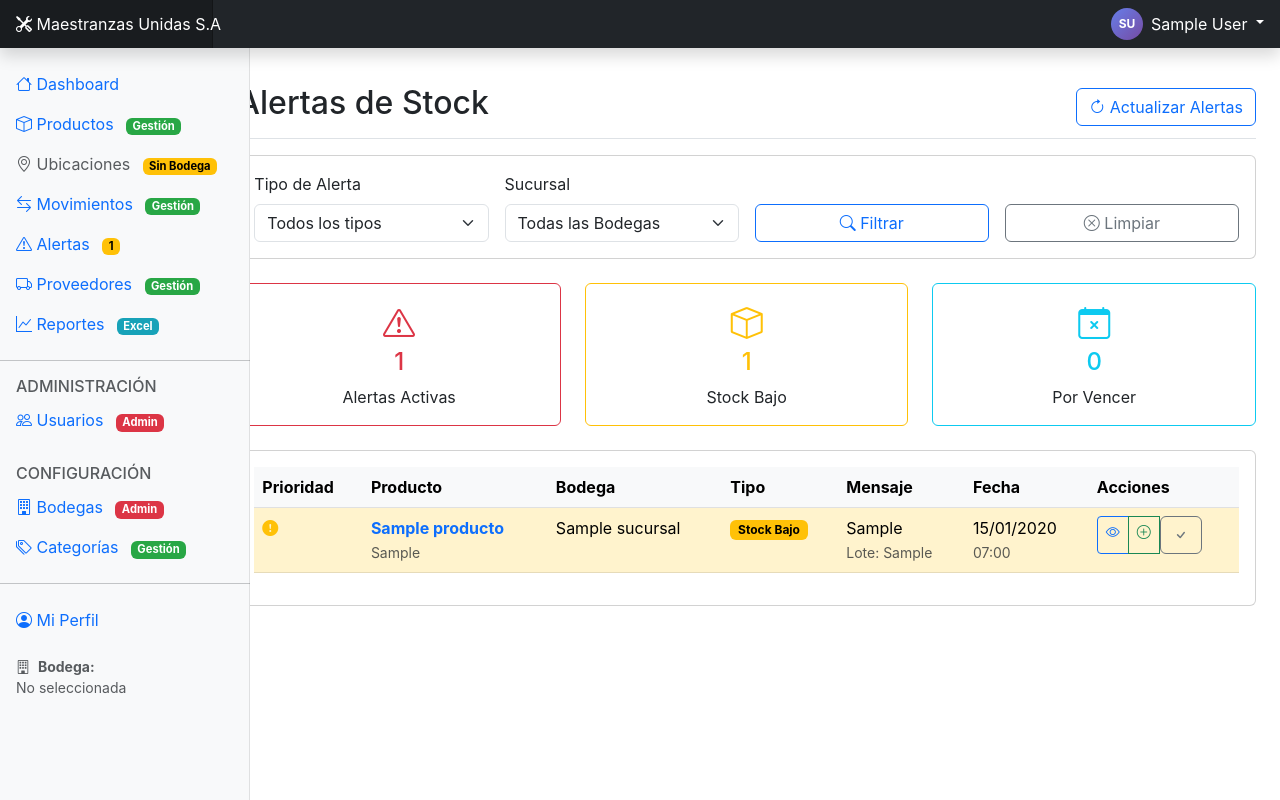
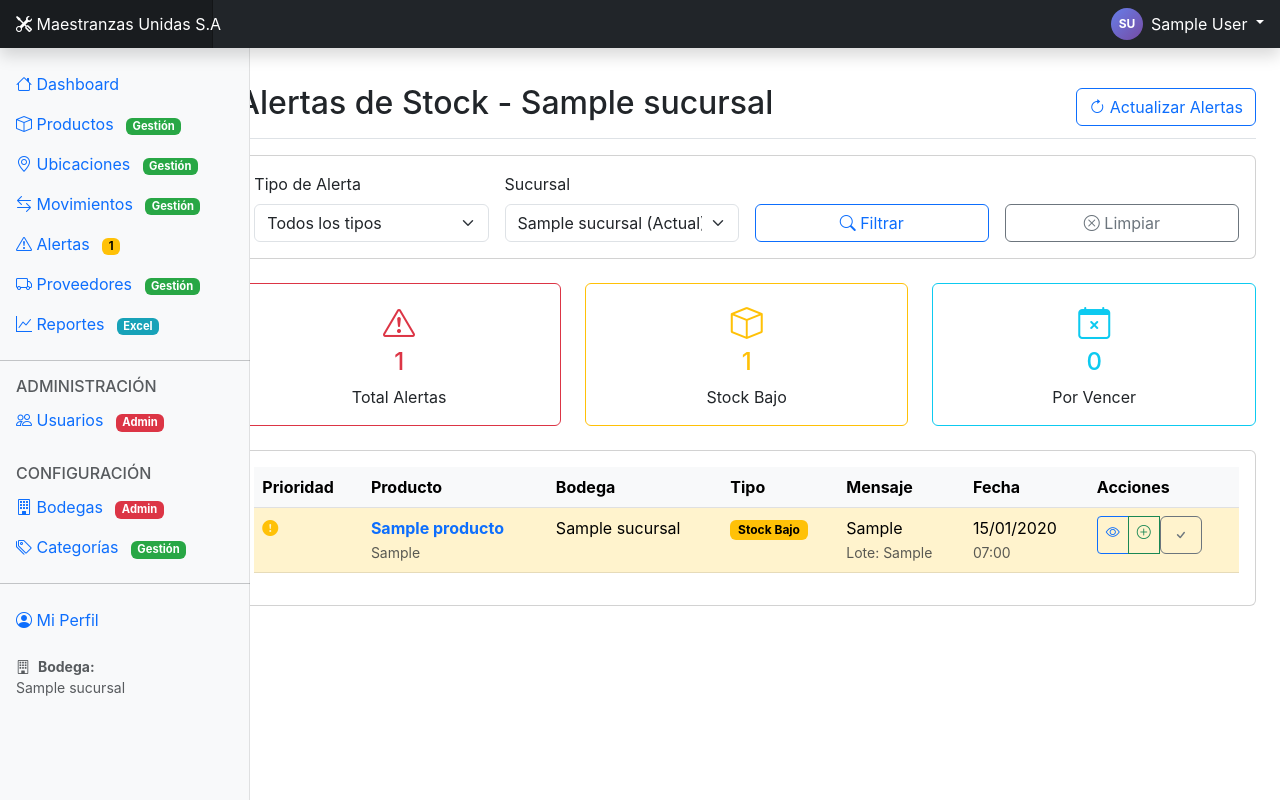
Before and after one commit to jesrojas98/Maestranza, a Django app: page /alertas/ in a window 1280 px wide. Run offline with Django 5.2, Linux system fonts and the light colour scheme; a user stored in the database is signed in; tables that the repository leaves empty hold one stand-in row (values such as "Sample post").

Commit message:
integracion de error al alertas

```diff
--- a/inventario/urls.py
+++ b/inventario/urls.py
@@ -50,6 +50,8 @@
     # Alertas (Gestores e Administradores)
     path('alertas/', views.alertas_stock, name='alertas_stock'),
     path('alertas/<int:alerta_id>/resolver/', views.resolver_alerta, name='resolver_alerta'),
+    path('generar-alertas/', views.generar_alertas_automaticas, name='generar_alertas'),
+    path('sincronizar-alertas/', views.sincronizar_alertas_manual, name='sincronizar_alertas'),
 
     # Proveedores (Gestores e Administradores)
     path('proveedores/', views.lista_proveedores, name='lista_proveedores'),
--- a/inventario/views.py
+++ b/inventario/views.py
@@ -764,29 +764,79 @@
 @puede_ver_alertas
 def alertas_stock(request):
     """Lista de alertas de stock"""
+
+    print("=== INICIO DEBUG ALERTAS_STOCK ===")
+
+    # Obtener sucursal actual de la sesión (igual que en dashboard)
+    sucursal_id = request.session.get('sucursal_id')
+    sucursal_actual = None
+
+    if sucursal_id:
+        try:
+            sucursal_actual = Sucursal.objects.get(id=sucursal_id, activa=True)
+            print(f"Sucursal de sesión encontrada: {sucursal_actual.nombre}")
+        except Sucursal.DoesNotExist:
+            print("Sucursal de sesión no encontrada")
+            sucursal_actual = None
+
+    # Si no hay sucursal en sesión, usar la primera activa
+    if not sucursal_actual:
+        sucursal_actual = Sucursal.objects.filter(activa=True).first()
+        if sucursal_actual:
+            request.session['sucursal_id'] = sucursal_actual.id
+            request.session['sucursal_nombre'] = sucursal_actual.nombre
+            request.session.modified = True
+            print(f"Usando primera sucursal activa: {sucursal_actual.nombre}")
+
+    # Consulta base de alertas
     alertas = AlertaStock.objects.filter(
         status='activa'
     ).select_related('producto', 'sucursal', 'lote').order_by('-fecha_creacion')
 
-    # Filtros
+    print(f"Alertas activas totales: {alertas.count()}")
+
+    # Filtros del formulario
     tipo_filter = request.GET.get('tipo')
     sucursal_filter = request.GET.get('sucursal')
 
+    print(f"Filtro tipo: {tipo_filter}")
+    print(f"Filtro sucursal GET: {sucursal_filter}")
+
+    # Si no se especifica sucursal en filtro, usar la de la sesión
+    if not sucursal_filter and sucursal_actual:
+        sucursal_filter = str(sucursal_actual.id)
+        print(f"Aplicando filtro de sucursal por defecto: {sucursal_filter}")
+
     if tipo_filter:
         alertas = alertas.filter(tipo=tipo_filter)
+        print(f"Después de filtro tipo: {alertas.count()}")
 
     if sucursal_filter:
         alertas = alertas.filter(sucursal_id=sucursal_filter)
+        print(f"Después de filtro sucursal: {alertas.count()}")
 
     # Calcular estadísticas ANTES de la paginación
     total_alertas = alertas.count()
     alertas_stock_bajo = alertas.filter(tipo='stock_bajo').count()
     alertas_vencimiento = alertas.filter(tipo='vencimiento').count()
 
+    print(f"Estadísticas calculadas:")
+    print(f"  - Total: {total_alertas}")
+    print(f"  - Stock bajo: {alertas_stock_bajo}")
+    print(f"  - Vencimiento: {alertas_vencimiento}")
+
+    # MOSTRAR LAS ALERTAS ENCONTRADAS
+    print("Alertas encontradas:")
+    for alerta in alertas[:3]:  # Solo las primeras 3 para no saturar
+        print(f"  - ID {alerta.id}: {alerta.producto.nombre} - {alerta.sucursal.nombre} - {alerta.tipo}")
+
     # Paginación
     paginator = Paginator(alertas, 20)
     page_number = request.GET.get('page')
     alertas_paginadas = paginator.get_page(page_number)
+
+    print(f"Alertas en página actual: {len(alertas_paginadas.object_list)}")
+    print("=== FIN DEBUG ALERTAS_STOCK ===")
 
     context = {
         'alertas': alertas_paginadas,
@@ -794,6 +844,7 @@
         'tipos_alerta': AlertaStock.TIPO_CHOICES,
         'tipo_seleccionado': tipo_filter,
         'sucursal_seleccionada': sucursal_filter,
+        'sucursal_actual': sucursal_actual,
         # Estadísticas
         'total_alertas': total_alertas,
         'alertas_stock_bajo': alertas_stock_bajo,
@@ -801,6 +852,211 @@
     }
 
     return render(request, 'inventario/alertas/lista.html', context)
+
+
+def generar_alertas_automaticas(request):
+    """Generar alertas automáticamente para todos los productos con problemas"""
+    if request.method == 'POST':
+        alertas_generadas = 0
+        alertas_actualizadas = 0
+
+        # Obtener todos los inventarios
+        inventarios = Inventario.objects.select_related('producto', 'sucursal').all()
+
+        for inventario in inventarios:
+            # 1. VERIFICAR STOCK BAJO
+            if inventario.cantidad <= inventario.producto.stock_minimo:
+                # Verificar si ya existe una alerta activa
+                alerta_existente = AlertaStock.objects.filter(
+                    producto=inventario.producto,
+                    sucursal=inventario.sucursal,
+                    tipo='stock_bajo',
+                    status='activa'
+                ).first()
+
+                if alerta_existente:
+                    # Actualizar mensaje si cambió
+                    nuevo_mensaje = f'Stock bajo: {inventario.cantidad} unidades (mínimo: {inventario.producto.stock_minimo})'
+                    if alerta_existente.mensaje != nuevo_mensaje:
+                        alerta_existente.mensaje = nuevo_mensaje
+                        alerta_existente.save()
+                        alertas_actualizadas += 1
+                else:
+                    # Crear nueva alerta
+                    AlertaStock.objects.create(
+                        producto=inventario.producto,
+                        sucursal=inventario.sucursal,
+                        tipo='stock_bajo',
+                        mensaje=f'Stock bajo: {inventario.cantidad} unidades (mínimo: {inventario.producto.stock_minimo})',
+                        status='activa'
+                    )
+                    alertas_generadas += 1
+                    print(f"Alerta creada: {inventario.producto.nombre} en {inventario.sucursal.nombre}")
+
+        # 2. VERIFICAR PRODUCTOS POR VENCER (próximos 30 días)
+        from datetime import timedelta
+        fecha_limite = timezone.now().date() + timedelta(days=30)
+
+        lotes_por_vencer = Lote.objects.filter(
+            fecha_vencimiento__lte=fecha_limite,
+            fecha_vencimiento__gte=timezone.now().date()
+        ).select_related('producto')
+
+        for lote in lotes_por_vencer:
+            # Buscar inventario de este producto en todas las sucursales
+            inventarios_producto = Inventario.objects.filter(producto=lote.producto)
+
+            for inventario in inventarios_producto:
+                alerta_existente = AlertaStock.objects.filter(
+                    producto=lote.producto,
+                    sucursal=inventario.sucursal,
+                    lote=lote,
+                    tipo='vencimiento',
+                    status='activa'
+                ).first()
+
+                if not alerta_existente:
+                    dias_restantes = (lote.fecha_vencimiento - timezone.now().date()).days
+                    AlertaStock.objects.create(
+                        producto=lote.producto,
+                        sucursal=inventario.sucursal,
+                        lote=lote,
+                        tipo='vencimiento',
+                        mensaje=f'Producto vence en {dias_restantes} días (Lote: {lote.codigo})',
+                        status='activa'
+                    )
+                    alertas_generadas += 1
+                    print(f"Alerta vencimiento creada: {lote.producto.nombre} - Lote {lote.codigo}")
+
+        # 3. RESOLVER ALERTAS DE STOCK QUE YA NO APLICAN
+        alertas_stock_resolver = AlertaStock.objects.filter(
+            tipo='stock_bajo',
+            status='activa'
+        ).select_related('producto', 'sucursal')
+
+        alertas_resueltas = 0
+        for alerta in alertas_stock_resolver:
+            try:
+                inventario = Inventario.objects.get(
+                    producto=alerta.producto,
+                    sucursal=alerta.sucursal
+                )
+                # Si el stock ya no está bajo, resolver la alerta
+                if inventario.cantidad > alerta.producto.stock_minimo:
+                    alerta.status = 'resuelta'
+                    alerta.fecha_resolucion = timezone.now()
+                    alerta.save()
+                    alertas_resueltas += 1
+                    print(f"Alerta resuelta automáticamente: {alerta.producto.nombre}")
+            except Inventario.DoesNotExist:
+                # Si no existe inventario, resolver la alerta
+                alerta.status = 'resuelta'
+                alerta.fecha_resolucion = timezone.now()
+                alerta.save()
+                alertas_resueltas += 1
+
+        mensaje = f'Proceso completado: {alertas_generadas} alertas creadas, {alertas_actualizadas} actualizadas, {alertas_resueltas} resueltas automáticamente'
+        print(mensaje)
+
+        return JsonResponse({
+            'success': True,
+            'alertas_generadas': alertas_generadas,
+            'alertas_actualizadas': alertas_actualizadas,
+            'alertas_resueltas': alertas_resueltas,
+            'message': mensaje
+        })
+
+    return JsonResponse({'success': False, 'message': 'Método no permitido'})
+
+
+def sincronizar_alertas_manual(request):
+    """Función para ejecutar manualmente desde el admin o como vista independiente"""
+
+    print("=== INICIANDO SINCRONIZACIÓN DE ALERTAS ===")
+
+    # Llamar a la función de generación
+    fake_request = type('obj', (object,), {'method': 'POST'})()
+    resultado = generar_alertas_automaticas(fake_request)
+
+    # Mostrar estadísticas actuales
+    total_alertas = AlertaStock.objects.filter(status='activa').count()
+    alertas_por_tipo = AlertaStock.objects.filter(status='activa').values('tipo').annotate(count=models.Count('tipo'))
+
+    print(f"Total alertas activas después de sincronización: {total_alertas}")
+    for tipo in alertas_por_tipo:
+        print(f"  - {tipo['tipo']}: {tipo['count']}")
+
+    if request:
+        return JsonResponse({
+            'message': 'Sincronización completada',
+            'total_alertas_activas': total_alertas
+        })
+
+    return resultado
+
+def verificar_y_generar_alertas(sucursal=None):
+    """Verificar y generar alertas de stock automáticamente"""
+
+    if sucursal:
+        inventarios = Inventario.objects.filter(sucursal=sucursal)
+    else:
+        inventarios = Inventario.objects.all()
+
+    alertas_generadas = 0
+
+    for inventario in inventarios:
+        # Verificar stock bajo
+        if inventario.cantidad <= inventario.producto.stock_minimo:
+            # Verificar si ya existe una alerta activa para este producto/sucursal
+            alerta_existente = AlertaStock.objects.filter(
+                producto=inventario.producto,
+                sucursal=inventario.sucursal,
+                tipo='stock_bajo',
+                status='activa'
+            ).exists()
+
+            if not alerta_existente:
+                AlertaStock.objects.create(
+                    producto=inventario.producto,
+                    sucursal=inventario.sucursal,
+                    tipo='stock_bajo',
+                    mensaje=f'Stock bajo: {inventario.cantidad} unidades (mínimo: {inventario.producto.stock_minimo})',
+                    status='activa'
+                )
+                alertas_generadas += 1
+
+        # Verificar productos por vencer
+        fecha_limite = timezone.now().date() + timedelta(days=30)
+        lotes_por_vencer = Lote.objects.filter(
+            producto=inventario.producto,
+            fecha_vencimiento__lte=fecha_limite,
+            fecha_vencimiento__gte=timezone.now().date()
+        )
+
+        for lote in lotes_por_vencer:
+            alerta_existente = AlertaStock.objects.filter(
+                producto=inventario.producto,
+                sucursal=inventario.sucursal,
+                lote=lote,
+                tipo='vencimiento',
+                status='activa'
+            ).exists()
+
+            if not alerta_existente:
+                dias_restantes = (lote.fecha_vencimiento - timezone.now().date()).days
+                AlertaStock.objects.create(
+                    producto=inventario.producto,
+                    sucursal=inventario.sucursal,
+                    lote=lote,
+                    tipo='vencimiento',
+                    mensaje=f'Producto vence en {dias_restantes} días',
+                    status='activa'
+                )
+                alertas_generadas += 1
+
+    print(f"Alertas generadas: {alertas_generadas}")
+    return alertas_generadas
+
 
 @puede_ver_alertas
 def resolver_alerta(request, alerta_id):
@@ -1224,7 +1480,7 @@
         'lotes': lotes,
     }
 
-    return render(request, 'inventario/proveedores/detalle.html', context)
+    return render(request, 'inventario/proveedores/lista.html', context)
 
 @gestor_o_admin
 def editar_proveedor(request, proveedor_id):
--- a/templates/inventario/alertas/lista.html
+++ b/templates/inventario/alertas/lista.html
@@ -2,17 +2,26 @@
 
 {% block title %}Alertas de Stock - Sistema de Inventario{% endblock %}
 
-{% block page_title %}Alertas de Stock{% endblock %}
+{% block page_title %}
+    Alertas de Stock
+    {% if sucursal_actual %}
+        - {{ sucursal_actual.nombre }}
+    {% endif %}
+{% endblock %}
 
 {% block page_actions %}
 <div class="btn-group" role="group">
     <button type="button" class="btn btn-outline-primary" onclick="actualizarAlertas()">
         <i class="bi bi-arrow-clockwise"></i> Actualizar Alertas
     </button>
+
 </div>
 {% endblock %}
 
 {% block content %}
+
+
+
 <!-- Filtros -->
 <div class="card mb-4">
     <div class="card-body">
@@ -35,6 +44,7 @@
                     {% for sucursal in sucursales %}
                         <option value="{{ sucursal.id }}" {% if sucursal.id == sucursal_seleccionada|add:0 %}selected{% endif %}>
                             {{ sucursal.nombre }}
+                            {% if sucursal == sucursal_actual %} (Actual){% endif %}
                         </option>
                     {% endfor %}
                 </select>
@@ -60,24 +70,21 @@
 </div>
 
 <!-- Resumen de alertas -->
-{% if alertas %}
 <div class="row mb-4">
     <div class="col-md-4">
         <div class="card text-center border-danger">
             <div class="card-body">
                 <i class="bi bi-exclamation-triangle text-danger" style="font-size: 2rem;"></i>
-                <h4 class="text-danger">{{ alertas.paginator.count }}</h4>
-                <p class="card-text">Alertas Activas</p>
+                <h4 class="text-danger">{{ total_alertas|default:0 }}</h4>
+                <p class="card-text">Total Alertas</p>
             </div>
         </div>
     </div>
     <div class="col-md-4">
-    <div class="card text-center border-warning">
+        <div class="card text-center border-warning">
             <div class="card-body">
                 <i class="bi bi-box text-warning" style="font-size: 2rem;"></i>
-                <h4 class="text-warning">
-                    {{ alertas_stock_bajo }}
-                </h4>
+                <h4 class="text-warning">{{ alertas_stock_bajo|default:0 }}</h4>
                 <p class="card-text">Stock Bajo</p>
             </div>
         </div>
@@ -86,20 +93,17 @@
         <div class="card text-center border-info">
             <div class="card-body">
                 <i class="bi bi-calendar-x text-info" style="font-size: 2rem;"></i>
-                <h4 class="text-info">
-                    {{ alertas_vencimiento }}
-                </h4>
+                <h4 class="text-info">{{ alertas_vencimiento|default:0 }}</h4>
                 <p class="card-text">Por Vencer</p>
             </div>
         </div>
     </div>
 </div>
-{% endif %}
 
 <!-- Lista de alertas -->
 <div class="card">
     <div class="card-body">
-        {% if alertas %}
+        {% if alertas and alertas.object_list %}
             <div class="table-responsive">
                 <table class="table table-hover">
                     <thead class="table-light">
@@ -131,7 +135,7 @@
                                 </a>
                                 <br><small class="text-muted">{{ alerta.producto.codigo }}</small>
                             </td>
-                            <td>{{ alerta.sucursal.nombre }}</td>
+                            <td>{{ alerta.sucursal.nombre|default:"Sin sucursal" }}</td>
                             <td>
                                 <span class="badge
                                 {% if alerta.tipo == 'stock_bajo' %}bg-warning text-dark
@@ -217,9 +221,14 @@
                         Todo el inventario está bajo control.
                     {% endif %}
                 </p>
-                <button class="btn btn-primary" onclick="actualizarAlertas()">
-                    <i class="bi bi-arrow-clockwise"></i> Verificar Alertas
-                </button>
+                <div class="mt-3">
+                    <button class="btn btn-primary me-2" onclick="actualizarAlertas()">
+                        <i class="bi bi-arrow-clockwise"></i> Verificar Alertas
+                    </button>
+                    <button class="btn btn-outline-info" onclick="debugAlertas()">
+                        <i class="bi bi-bug"></i> Debug Alertas
+                    </button>
+                </div>
             </div>
         {% endif %}
     </div>
@@ -229,16 +238,43 @@
 {% block extra_js %}
 <script>
 function actualizarAlertas() {
-    // Mostrar indicador de carga
     const btn = event.target;
     const originalText = btn.innerHTML;
     btn.innerHTML = '<i class="bi bi-arrow-clockwise spin"></i> Verificando...';
     btn.disabled = true;
 
-    // Simular verificación (en una implementación real harías una llamada AJAX)
-    setTimeout(() => {
+    // Hacer llamada para generar alertas
+    fetch('/generar-alertas/', {
+        method: 'POST',
+        headers: {
+            'X-CSRFToken': document.querySelector('[name=csrfmiddlewaretoken]').value,
+        }
+    })
+    .then(response => response.json())
+    .then(data => {
+        console.log('Alertas generadas:', data);
         location.reload();
-    }, 2000);
+    })
+    .catch(error => {
+        console.error('Error:', error);
+        btn.innerHTML = originalText;
+        btn.disabled = false;
+    });
+}
+
+function debugAlertas() {
+    fetch('/debug-alertas/')
+    .then(response => response.json())
+    .then(data => {
+        alert(`Debug Alertas:
+Total en DB: ${data.total_alertas}
+Activas: ${data.alertas_activas}
+Sucursal en sesión: ${data.sucursal_sesion}`);
+        console.log('Debug info:', data);
+    })
+    .catch(error => {
+        console.error('Error en debug:', error);
+    });
 }
 
 // CSS para animación de giro
```
